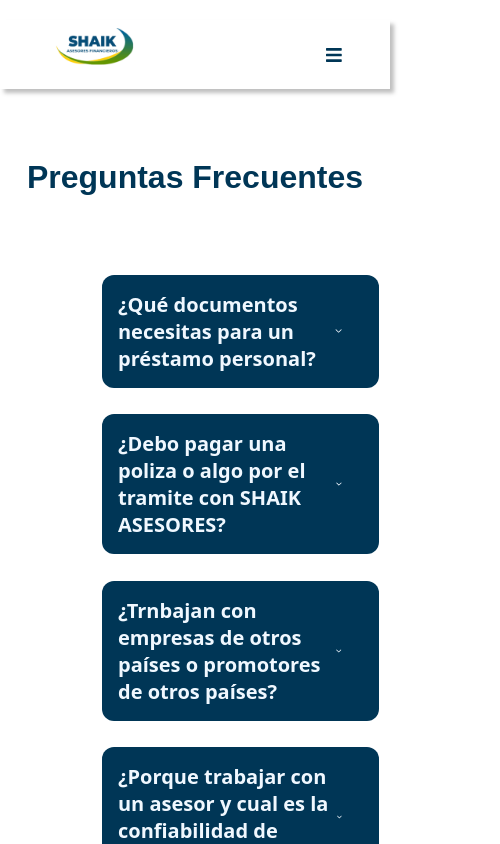
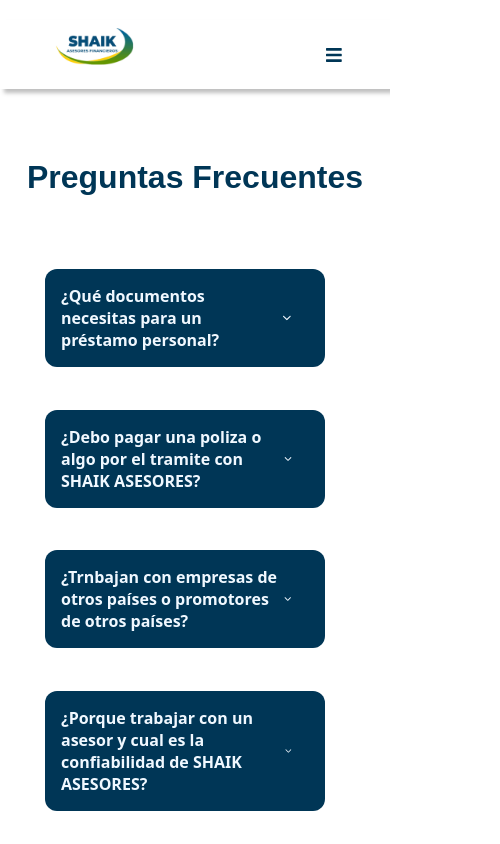
Before and after one commit to YeralTech/web-Shaik, a React (Vite) app: page /preguntas in a window 390 px wide. Shown: the top 844 px of the page, 500 px wide, since content can reach past the window. Built offline with nearby package versions, Linux system fonts and the light colour scheme.

Commit message:
actualizando medidas de seccion question

```diff
--- a/src/Pages/Question/Questions.jsx
+++ b/src/Pages/Question/Questions.jsx
@@ -59,7 +59,7 @@
               ))}
 
           </div>
-          <img src={questionImg} alt="Icono de empresa privada" />
+          <img className="questionImg" src={questionImg} alt="Icono de empresa privada" />
         </section>
        </>
     );
--- a/src/Pages/Question/style.css
+++ b/src/Pages/Question/style.css
@@ -58,8 +58,87 @@
 
 .questionImg {
     align-items: center;
+    width: 60%;
 }
 
 .checkIcon {
     padding-right: 10px;
 }
+
+
+@media screen and (max-width: 767px) {
+    .Question-Section{
+        width: auto;
+        height: auto;
+        display: flex;
+        flex-direction: column;
+        justify-content: center;
+        align-items: center;
+    }
+    .Question-Title {
+        font-weight: bold;
+        color: #003656;
+        font-size: 32px;
+    }
+    .question-Text {
+        color: #003656;
+        font-size: 14px;
+    }
+    .questions-Container {
+        width: auto;
+        padding: 20px 20px;
+        display: flex;
+        flex-direction: column;
+        justify-content: center;
+        align-items:center;
+        color: #003656;
+
+
+    }
+    .text-container {
+        width: 80%;
+        padding: 0 60px 0 40px;
+    }
+
+    .question {
+        display: flex;
+        justify-content: space-between;
+        font-size: 16px;
+        background: #003656;
+        color: aliceblue;
+        border-radius: 12px;
+        padding: 16px;
+        align-items: center;
+        font-family: system-ui, -apple-system, BlinkMacSystemFont, 'Segoe UI', Roboto, Oxygen, Ubuntu, Cantarell, 'Open Sans', 'Helvetica Neue', sans-serif;
+        grid-column: 1/1;
+
+    }
+    .answer {
+
+        width: auto;
+        padding: 0 0 20px 20px;
+        align-items: center;
+        text-align: justify;
+        font-family: system-ui, -apple-system, BlinkMacSystemFont, 'Segoe UI', Roboto, Oxygen, Ubuntu, Cantarell, 'Open Sans', 'Helvetica Neue', sans-serif;
+
+
+    }
+    .arrowDown,
+    .arrowUp {
+        padding-right: 16px;
+        font-size: 24px;
+        align-items: center;
+        text-align: center;
+    }
+
+    .questionImg {
+        align-items: center;
+        width: 70%;
+    }
+
+    .checkIcon {
+        padding-right: 10px;
+    }
+
+
+}
```
Also changed, not shown: 4 other files (tests, documents, lock files or other folders).
